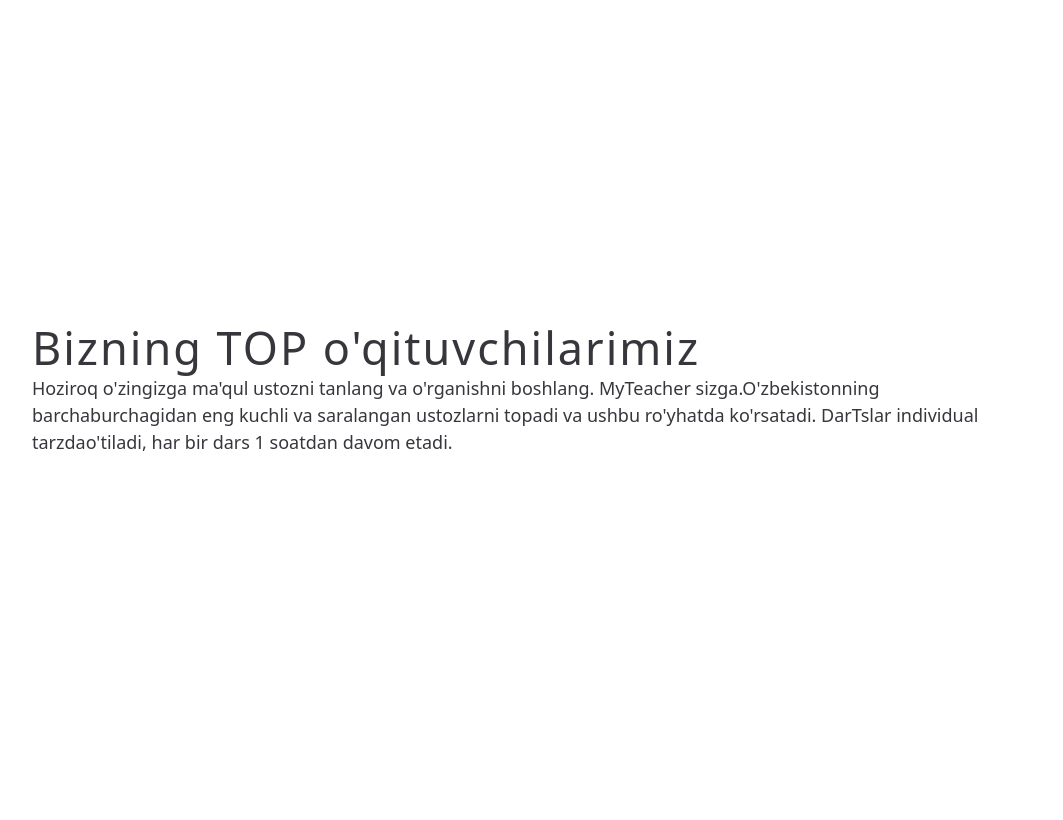
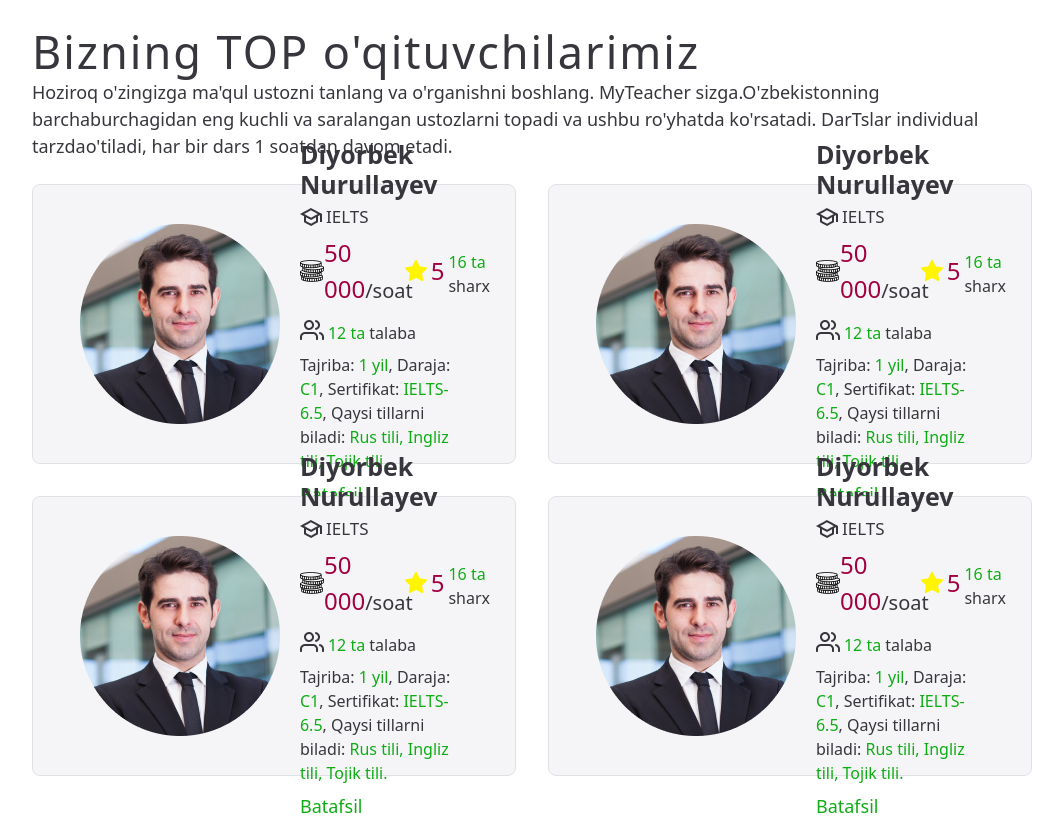
Before and after one commit to diyorbeknurillayev/myteache, a React (Create React App) app: page / in a window 1280 px wide. Shown: the part 1160-1980 px from the top of the page, without its empty margins (108-1171 px from the left). Built offline with nearby package versions, Linux system fonts and the light colour scheme.

Commit message:
home page

```diff
--- a/src/pages/Home.jsx
+++ b/src/pages/Home.jsx
@@ -13,36 +13,6 @@
 import { Link } from 'react-router-dom'
 
 const Home = () => {
-  const Map = [
-    {
-      name: 'Diyorbek Nurullayev',
-      fan: 'Matematika',
-      soat: '42 000',
-      sharx: '20 ta',
-      student: '10 ta'
-    },
-    {
-      name: 'Davron Jorayev',
-      fan: 'IELTS',
-      soat: '50 000',
-      sharx: '11 ta',
-      student: '17 ta'
-    },
-    {
-      name: 'Sunnat Otkirov',
-      fan: 'Rus tili',
-      soat: '46 000',
-      sharx: '12 ta',
-      student: '30 ta'
-    },
-    {
-      name: '',
-      fan: 'Davron Jorayev',
-      soat: '42 000',
-      sharx: '20 ta',
-      student: '10 ta'
-    }
-  ]
 
   return (
     <>
@@ -125,20 +95,20 @@
           <p className='mb-6 font-[400] text-[#37363c] text-[18px]'>Hoziroq o'zingizga ma'qul ustozni tanlang va o'rganishni boshlang.  MyTeacher sizga.O'zbekistonning barchaburchagidan eng kuchli va saralangan
             ustozlarni topadi va ushbu ro'yhatda ko'rsatadi. DarTslar individual tarzdao'tiladi, har bir dars 1 soatdan davom etadi.</p>
 
-          <div className='space-y-8 space-x-8 row'>
-            {Map.map((v, i) => {
-              <div className='col-12 col-md-6 px-5 py-7 w-[49%] flex items-center justify-center space-x-5 h-[280px] bg-[#F5F5F7] rounded-[8px] border border-[rgba(55, 54, 60, 0.1)]'>
+          <div className='space-y-8'>
+            <div className='space-x-8 flex items-center justify-center w-full'>
+              <div className='px-5 py-7 w-[49%] flex items-center justify-center space-x-5 h-[280px] bg-[#F5F5F7] rounded-[8px] border border-[rgba(55, 54, 60, 0.1)]'>
                 <img src={avatar} alt="" />
                 <div className='space-y-2'>
-                  <h3 className='font-bold text-[#37363C] text-[25px]'>{v.name}</h3>
+                  <h3 className='font-bold text-[#37363C] text-[25px]'>Diyorbek Nurullayev</h3>
                   <div className='flex items-center'>
                     <img src={vector} alt="" />
-                    <h4 className='ml-1 font-medium text-[#37363C] text-[17px]'>Matematika</h4>
+                    <h4 className='ml-1 font-medium text-[#37363C] text-[17px]'>IELTS</h4>
                   </div>
                   <div className='space-x-4 flex items-center'>
                     <div className='flex items-center'>
                       <img src={coins} alt="" />
-                      <p className='text-[#37363C] text-[20px]'><span className='text-[#A30041] font-medium text-[24px]'>45 000</span>/soat</p>
+                      <p className='text-[#37363C] text-[20px]'><span className='text-[#A30041] font-medium text-[24px]'>50 000</span>/soat</p>
                     </div>
                     <div className='flex space-x-1 items-center'>
                       <img src={star} alt="" />
@@ -159,7 +129,105 @@
                   </div>
                 </div>
               </div>
-            })}
+              <div className='px-5 py-7 w-[49%] flex items-center justify-center space-x-5 h-[280px] bg-[#F5F5F7] rounded-[8px] border border-[rgba(55, 54, 60, 0.1)]'>
+                <img src={avatar} alt="" />
+                <div className='space-y-2'>
+                  <h3 className='font-bold text-[#37363C] text-[25px]'>Diyorbek Nurullayev</h3>
+                  <div className='flex items-center'>
+                    <img src={vector} alt="" />
+                    <h4 className='ml-1 font-medium text-[#37363C] text-[17px]'>IELTS</h4>
+                  </div>
+                  <div className='space-x-4 flex items-center'>
+                    <div className='flex items-center'>
+                      <img src={coins} alt="" />
+                      <p className='text-[#37363C] text-[20px]'><span className='text-[#A30041] font-medium text-[24px]'>50 000</span>/soat</p>
+                    </div>
+                    <div className='flex space-x-1 items-center'>
+                      <img src={star} alt="" />
+                      <p className='font-medium text-[24px] text-[#A30041]'>5</p>
+                      <p className='text-[#37363C] text-[16px] mt-[5.5px]'><span className='text-[#0DAD13]'>16 ta</span> sharx</p>
+                    </div>
+                  </div>
+                  <div className='flex items-center space-x-1'>
+                    <img src={users} alt="" />
+                    <p className='text-[#37363C] mt-[6px] tetx-[16px]'><span className='text-[#0DAD13]'>12 ta</span> talaba</p>
+                  </div>
+                  <p className='text-[16px] text-[#37363C]'>
+                    Tajriba: <span className='text-[#0DAD13]'>1 yil</span>,   Daraja: <span className='text-[#0DAD13]'>C1</span>,   Sertifikat: <span className='text-[#0DAD13]'>IELTS-6.5</span>,
+                    Qaysi tillarni biladi: <span className='text-[#0DAD13]'>Rus tili, Ingliz tili, Tojik tili.</span>
+                  </p>
+                  <div className='mt-2'>
+                    <Link href='/' className='text-[18px] text-[#0DAD13]'>Batafsil</Link>
+                  </div>
+                </div>
+              </div>
+            </div>
+            <div className='space-x-8 flex items-center justify-center w-full'>
+              <div className='px-5 py-7 w-[49%] flex items-center justify-center space-x-5 h-[280px] bg-[#F5F5F7] rounded-[8px] border border-[rgba(55, 54, 60, 0.1)]'>
+                <img src={avatar} alt="" />
+                <div className='space-y-2'>
+                  <h3 className='font-bold text-[#37363C] text-[25px]'>Diyorbek Nurullayev</h3>
+                  <div className='flex items-center'>
+                    <img src={vector} alt="" />
+                    <h4 className='ml-1 font-medium text-[#37363C] text-[17px]'>IELTS</h4>
+                  </div>
+                  <div className='space-x-4 flex items-center'>
+                    <div className='flex items-center'>
+                      <img src={coins} alt="" />
+                      <p className='text-[#37363C] text-[20px]'><span className='text-[#A30041] font-medium text-[24px]'>50 000</span>/soat</p>
+                    </div>
+                    <div className='flex space-x-1 items-center'>
+                      <img src={star} alt="" />
+                      <p className='font-medium text-[24px] text-[#A30041]'>5</p>
+                      <p className='text-[#37363C] text-[16px] mt-[5.5px]'><span className='text-[#0DAD13]'>16 ta</span> sharx</p>
+                    </div>
+                  </div>
+                  <div className='flex items-center space-x-1'>
+                    <img src={users} alt="" />
+                    <p className='text-[#37363C] mt-[6px] tetx-[16px]'><span className='text-[#0DAD13]'>12 ta</span> talaba</p>
+                  </div>
+                  <p className='text-[16px] text-[#37363C]'>
+                    Tajriba: <span className='text-[#0DAD13]'>1 yil</span>,   Daraja: <span className='text-[#0DAD13]'>C1</span>,   Sertifikat: <span className='text-[#0DAD13]'>IELTS-6.5</span>,
+                    Qaysi tillarni biladi: <span className='text-[#0DAD13]'>Rus tili, Ingliz tili, Tojik tili.</span>
+                  </p>
+                  <div className='mt-2'>
+                    <Link href='/' className='text-[18px] text-[#0DAD13]'>Batafsil</Link>
+                  </div>
+                </div>
+              </div>
+              <div className='px-5 py-7 w-[49%] flex items-center justify-center space-x-5 h-[280px] bg-[#F5F5F7] rounded-[8px] border border-[rgba(55, 54, 60, 0.1)]'>
+                <img src={avatar} alt="" />
+                <div className='space-y-2'>
+                  <h3 className='font-bold text-[#37363C] text-[25px]'>Diyorbek Nurullayev</h3>
+                  <div className='flex items-center'>
+                    <img src={vector} alt="" />
+                    <h4 className='ml-1 font-medium text-[#37363C] text-[17px]'>IELTS</h4>
+                  </div>
+                  <div className='space-x-4 flex items-center'>
+                    <div className='flex items-center'>
+                      <img src={coins} alt="" />
+                      <p className='text-[#37363C] text-[20px]'><span className='text-[#A30041] font-medium text-[24px]'>50 000</span>/soat</p>
+                    </div>
+                    <div className='flex space-x-1 items-center'>
+                      <img src={star} alt="" />
+                      <p className='font-medium text-[24px] text-[#A30041]'>5</p>
+                      <p className='text-[#37363C] text-[16px] mt-[5.5px]'><span className='text-[#0DAD13]'>16 ta</span> sharx</p>
+                    </div>
+                  </div>
+                  <div className='flex items-center space-x-1'>
+                    <img src={users} alt="" />
+                    <p className='text-[#37363C] mt-[6px] tetx-[16px]'><span className='text-[#0DAD13]'>12 ta</span> talaba</p>
+                  </div>
+                  <p className='text-[16px] text-[#37363C]'>
+                    Tajriba: <span className='text-[#0DAD13]'>1 yil</span>,   Daraja: <span className='text-[#0DAD13]'>C1</span>,   Sertifikat: <span className='text-[#0DAD13]'>IELTS-6.5</span>,
+                    Qaysi tillarni biladi: <span className='text-[#0DAD13]'>Rus tili, Ingliz tili, Tojik tili.</span>
+                  </p>
+                  <div className='mt-2'>
+                    <Link href='/' className='text-[18px] text-[#0DAD13]'>Batafsil</Link>
+                  </div>
+                </div>
+              </div>
+            </div>
           </div>
         </div>
       </section>
@@ -167,4 +235,4 @@
   )
 }
 
-export default Home
+export default Home;
```
